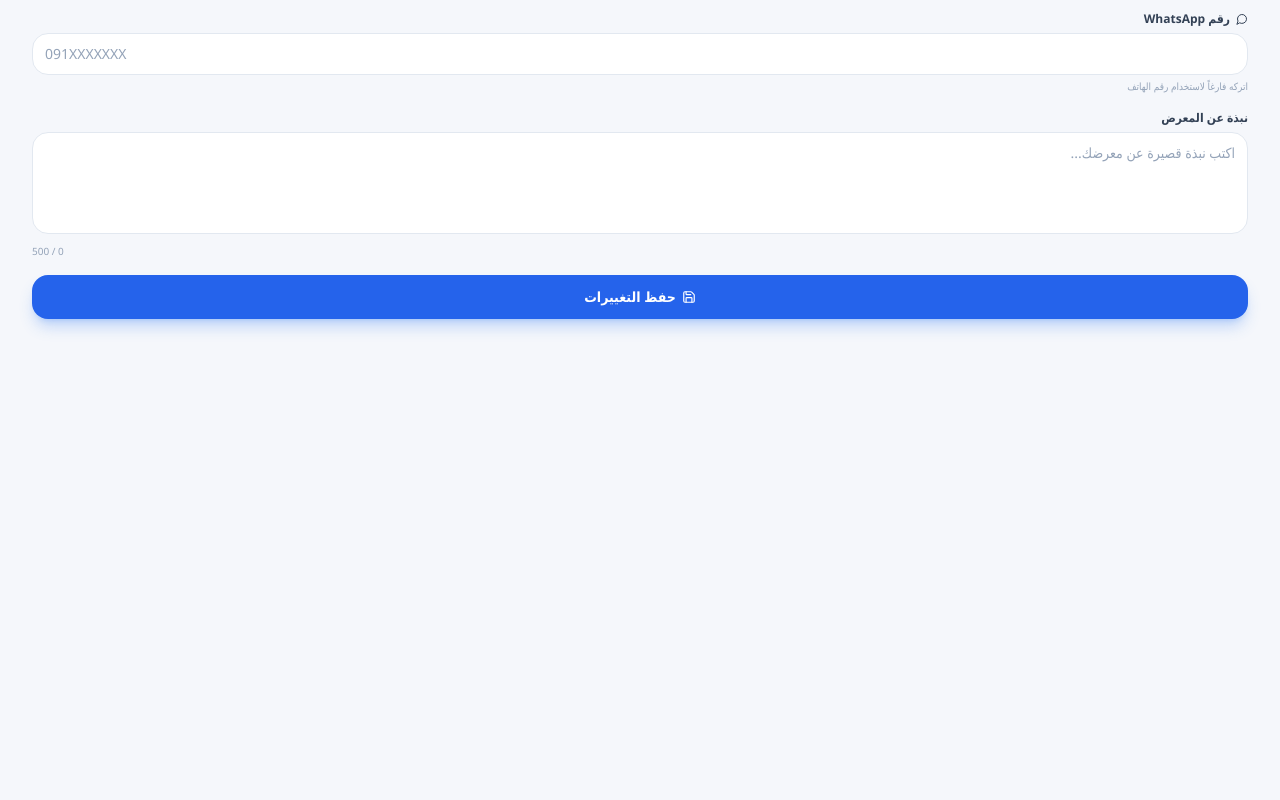
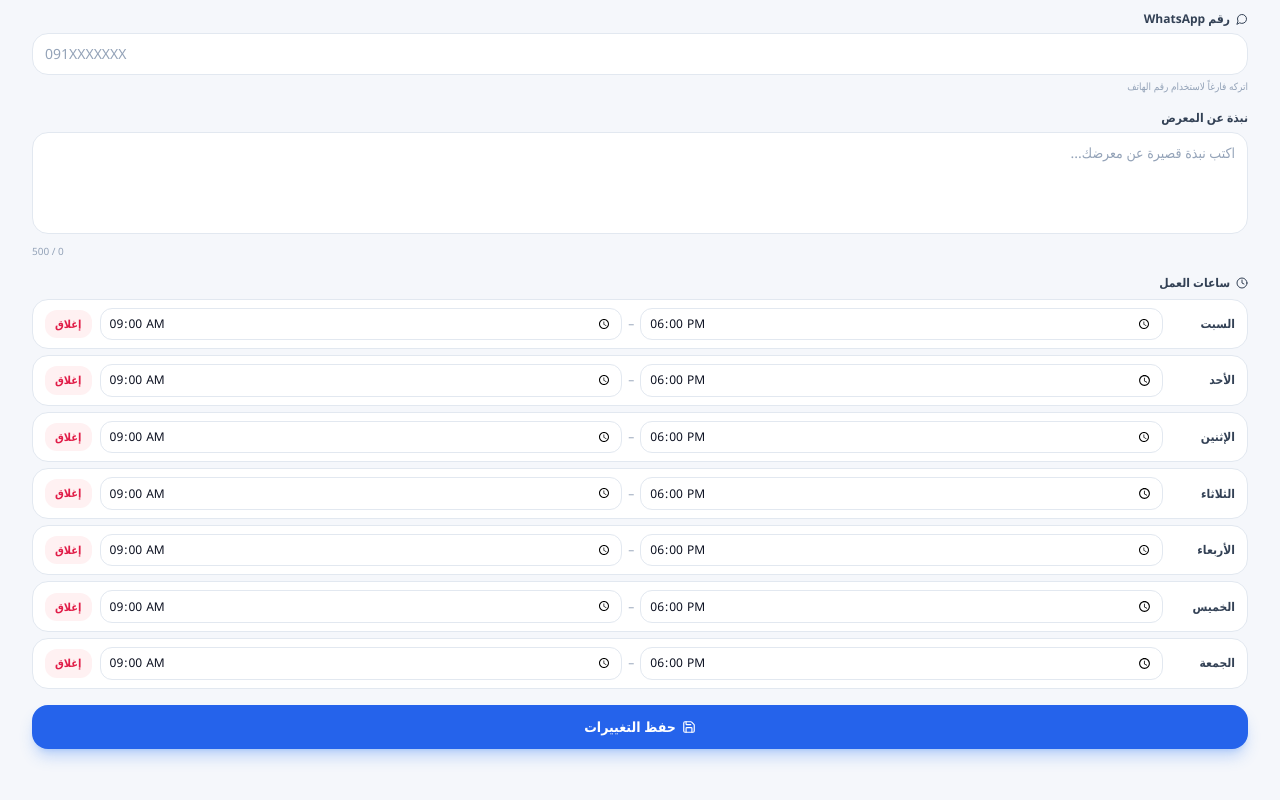
Before and after one commit to asbel4096-web/Brao-, a Next.js app: page /profile/edit in a window 1280 px wide. Shown: the part 516-1316 px from the top of the page. Before the commit the page ends 1011 px from the top, so only its background shows below. Built offline with nearby package versions, Linux system fonts and the light colour scheme; no server answers; the database is empty; sample sign-in values are in the browser's storage.

Commit message:
Add files via upload

```diff
--- a/components/dealer-edit/info-edit-tab.tsx
+++ b/components/dealer-edit/info-edit-tab.tsx
@@ -4,6 +4,7 @@ import { useState } from "react";
 import { doc, serverTimestamp, updateDoc } from "firebase/firestore";
 import {
   Building2,
+  Clock,
   Loader2,
   MapPin,
   MessageCircle,
@@ -24,6 +25,16 @@ import { useToast } from "@/contexts/ToastContext";
  *  - bio
  */
 
+const WORK_DAYS = [
+  { key: "sat", label: "السبت" },
+  { key: "sun", label: "الأحد" },
+  { key: "mon", label: "الإثنين" },
+  { key: "tue", label: "الثلاثاء" },
+  { key: "wed", label: "الأربعاء" },
+  { key: "thu", label: "الخميس" },
+  { key: "fri", label: "الجمعة" },
+];
+
 export function InfoEditTab() {
   const { user, profile } = useAuth();
   const toast = useToast();
@@ -39,7 +50,41 @@ export function InfoEditTab() {
     (profile as any)?.whatsapp || (profile as any)?.whatsappNumber || ""
   );
   const [bio, setBio] = useState((profile as any)?.bio || "");
+  // ساعات العمل - 7 أيام، كل يوم: {open, close} أو "closed"
+  const [workingHours, setWorkingHours] = useState<
+    Record<string, { open: string; close: string } | "closed">
+  >(() => {
+    const wh = (profile as any)?.workingHours || {};
+    const init: Record<string, { open: string; close: string } | "closed"> = {};
+    for (const d of WORK_DAYS) {
+      init[d.key] = wh[d.key] || { open: "09:00", close: "18:00" };
+    }
+    return init;
+  });
   const [saving, setSaving] = useState(false);
+
+  const toggleDayClosed = (dayKey: string) => {
+    setWorkingHours((prev) => ({
+      ...prev,
+      [dayKey]:
+        prev[dayKey] === "closed"
+          ? { open: "09:00", close: "18:00" }
+          : "closed",
+    }));
+  };
+
+  const setDayTime = (
+    dayKey: string,
+    field: "open" | "close",
+    value: string
+  ) => {
+    setWorkingHours((prev) => {
+      const cur = prev[dayKey];
+      const base =
+        cur === "closed" || !cur ? { open: "09:00", close: "18:00" } : cur;
+      return { ...prev, [dayKey]: { ...base, [field]: value } };
+    });
+  };
 
   const handleSave = async () => {
     if (!user) return;
@@ -56,6 +101,7 @@ export function InfoEditTab() {
         phone: phone.trim() || null,
         whatsapp: whatsappNumber.trim() || null,
         bio: bio.trim().slice(0, 500) || null,
+        workingHours,
         updatedAt: serverTimestamp(),
       });
       toast.success("تم حفظ التغييرات");
@@ -128,6 +174,67 @@ export function InfoEditTab() {
         />
         <div className="mt-1 text-end text-[10px] text-slate-400">
           {bio.length} / 500
+        </div>
+      </div>
+
+      {/* ===== ساعات العمل ===== */}
+      <div>
+        <label className="flex items-center gap-1.5 text-xs font-black text-slate-700 dark:text-slate-300">
+          <Clock size={12} />
+          ساعات العمل
+        </label>
+        <div className="mt-2 space-y-1.5">
+          {WORK_DAYS.map((day) => {
+            const v = workingHours[day.key];
+            const isClosed = v === "closed";
+            return (
+              <div
+                key={day.key}
+                className="flex items-center gap-2 rounded-2xl border border-slate-200 bg-white px-3 py-2 dark:border-slate-700 dark:bg-slate-900"
+              >
+                <span className="w-16 shrink-0 text-xs font-black text-slate-700 dark:text-slate-200">
+                  {day.label}
+                </span>
+                {isClosed ? (
+                  <span className="flex-1 text-xs font-bold text-rose-500">
+                    مغلق
+                  </span>
+                ) : (
+                  <div className="flex flex-1 items-center gap-1.5" dir="ltr">
+                    <input
+                      type="time"
+                      value={(v as { open: string }).open}
+                      onChange={(e) =>
+                        setDayTime(day.key, "open", e.target.value)
+                      }
+                      className="flex-1 rounded-xl border border-slate-200 bg-white px-2 py-1.5 text-xs outline-none focus:border-blue-500 dark:border-slate-700 dark:bg-slate-800 dark:text-white"
+                    />
+                    <span className="text-xs text-slate-400">–</span>
+                    <input
+                      type="time"
+                      value={(v as { close: string }).close}
+                      onChange={(e) =>
+                        setDayTime(day.key, "close", e.target.value)
+                      }
+                      className="flex-1 rounded-xl border border-slate-200 bg-white px-2 py-1.5 text-xs outline-none focus:border-blue-500 dark:border-slate-700 dark:bg-slate-800 dark:text-white"
+                    />
+                  </div>
+                )}
+                <button
+                  type="button"
+                  onClick={() => toggleDayClosed(day.key)}
+                  className={
+                    "shrink-0 rounded-xl px-2.5 py-1.5 text-[11px] font-black transition " +
+                    (isClosed
+                      ? "bg-emerald-50 text-emerald-600 dark:bg-emerald-900/30"
+                      : "bg-rose-50 text-rose-600 dark:bg-rose-900/30")
+                  }
+                >
+                  {isClosed ? "فتح" : "إغلاق"}
+                </button>
+              </div>
+            );
+          })}
         </div>
       </div>
 
```
Also changed, not shown: preview.png, 1 other file (tests, documents, lock files or other folders).
